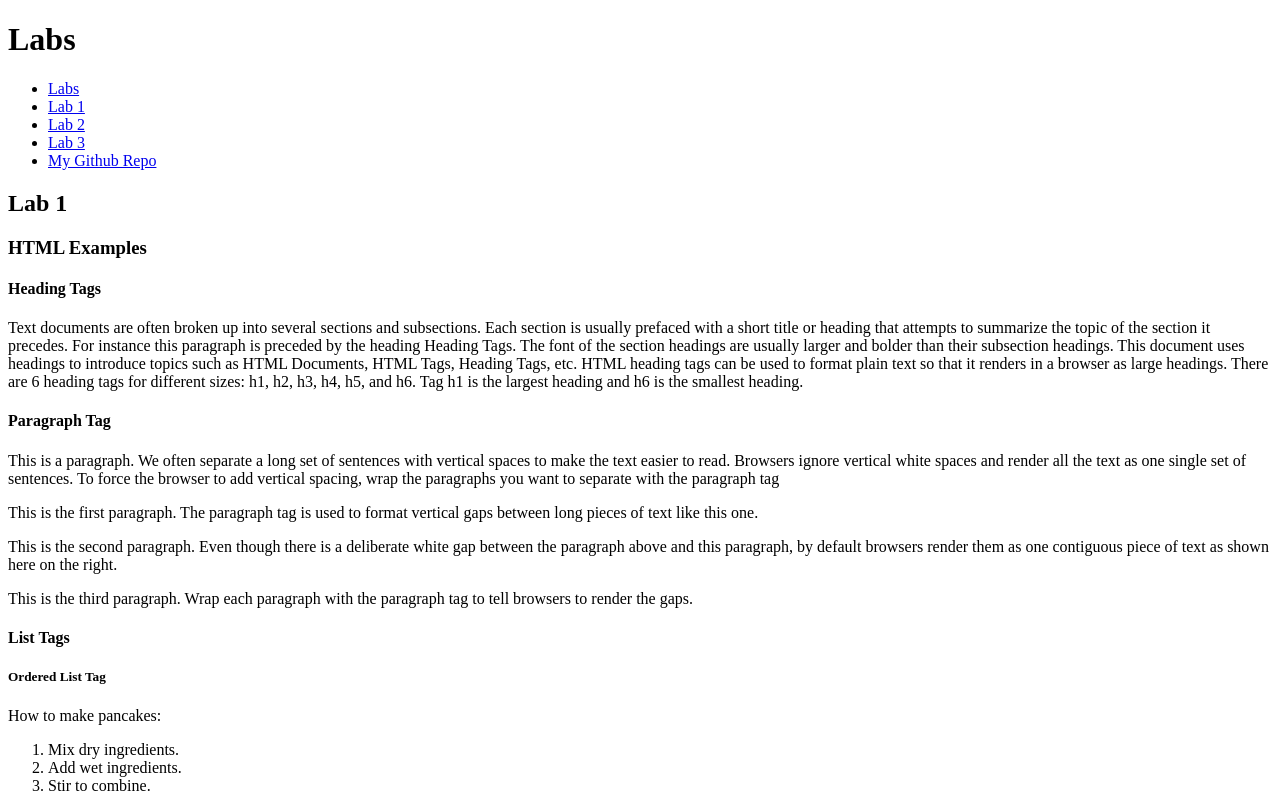
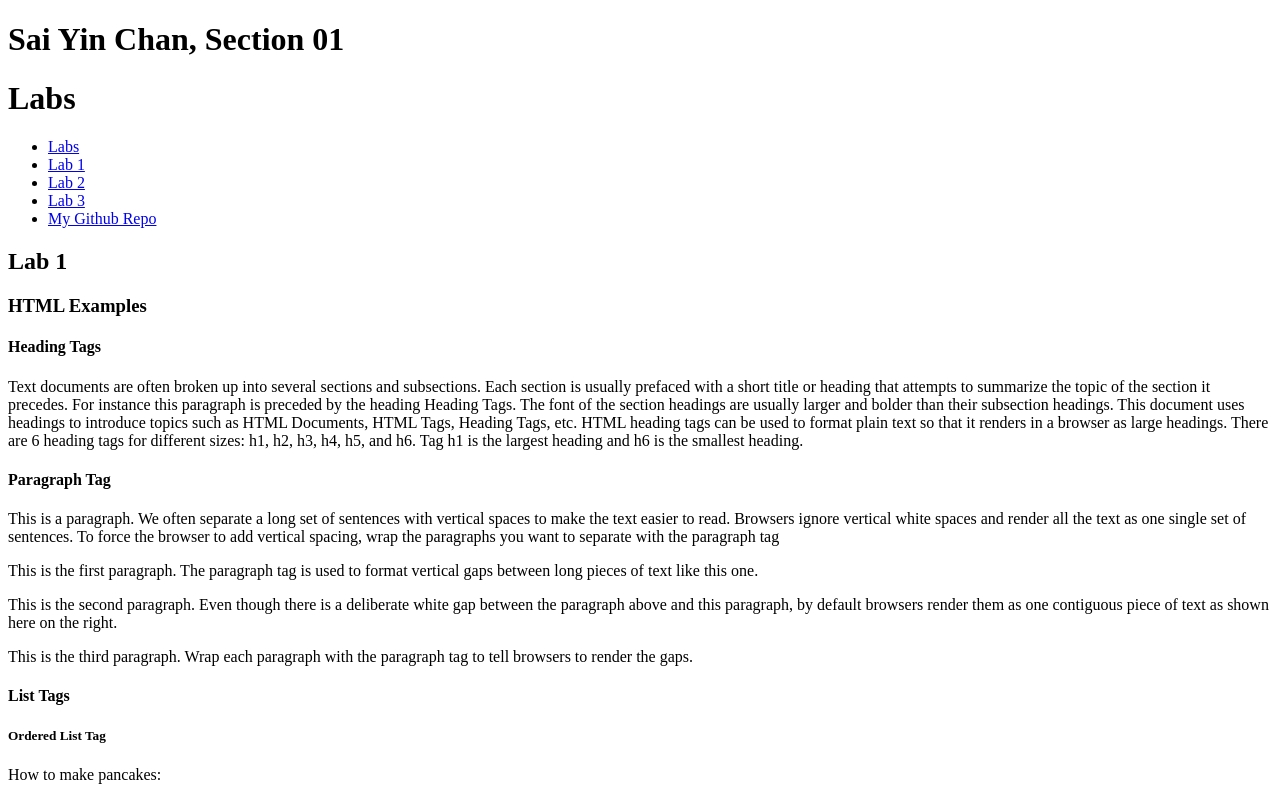
Before and after one commit to sychan91/kambaz-react-web-app-cs5610-sp25, a React (Vite) app: page /#/Labs/Lab1 in a window 1280 px wide. Shown: the top 795 px of the page. Built offline with nearby package versions, Linux system fonts and the light colour scheme.

Commit message:
Name and section added to lab1 landing page

```diff
--- a/src/Labs/index.tsx
+++ b/src/Labs/index.tsx
@@ -6,6 +6,7 @@ import TOC from "./TOC";
 export default function Labs() {
     return (
         <div id="wd-labs">
+            <h1>Sai Yin Chan, Section 01</h1>
             <h1>Labs</h1>
             <TOC />
             <Routes>
```
